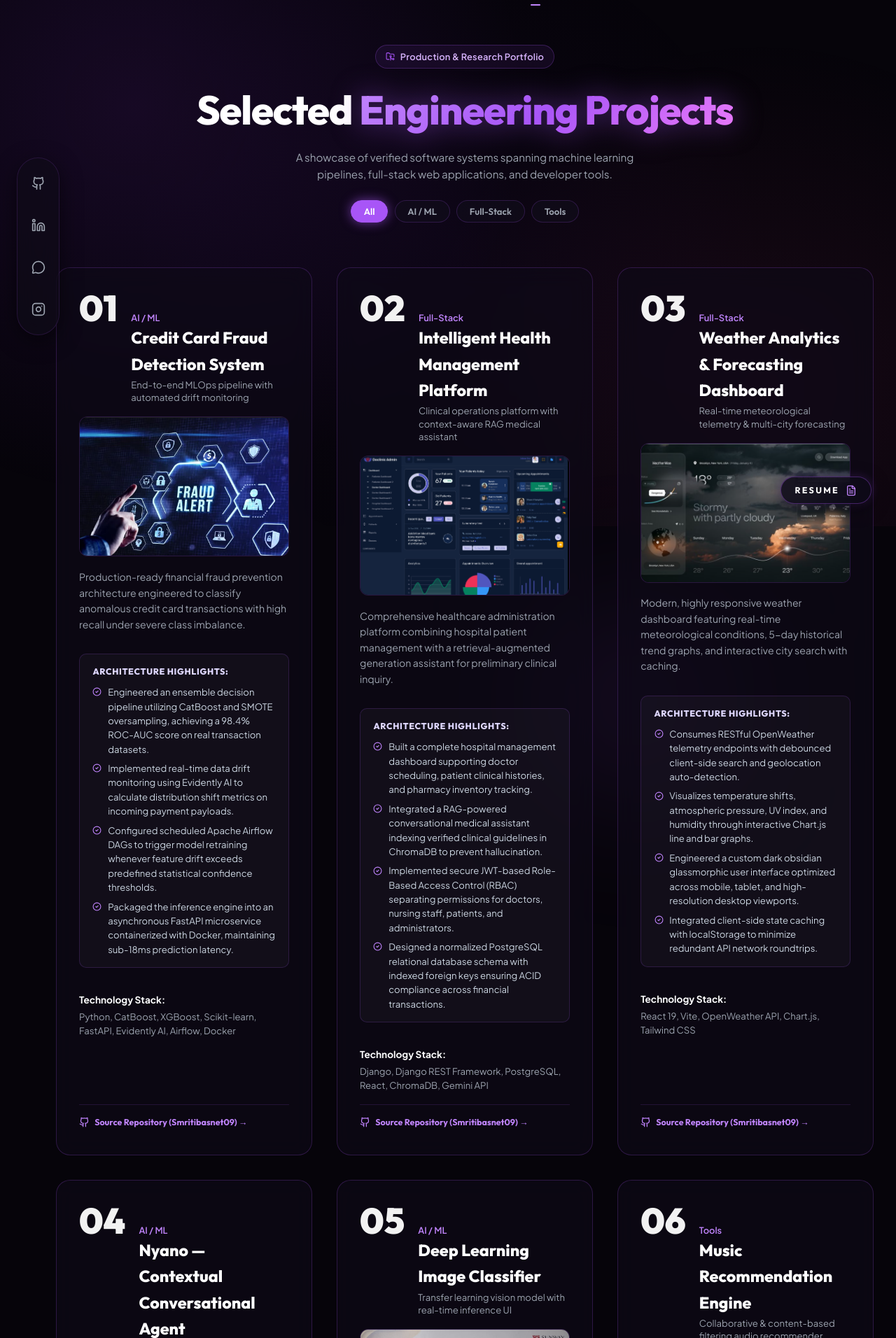
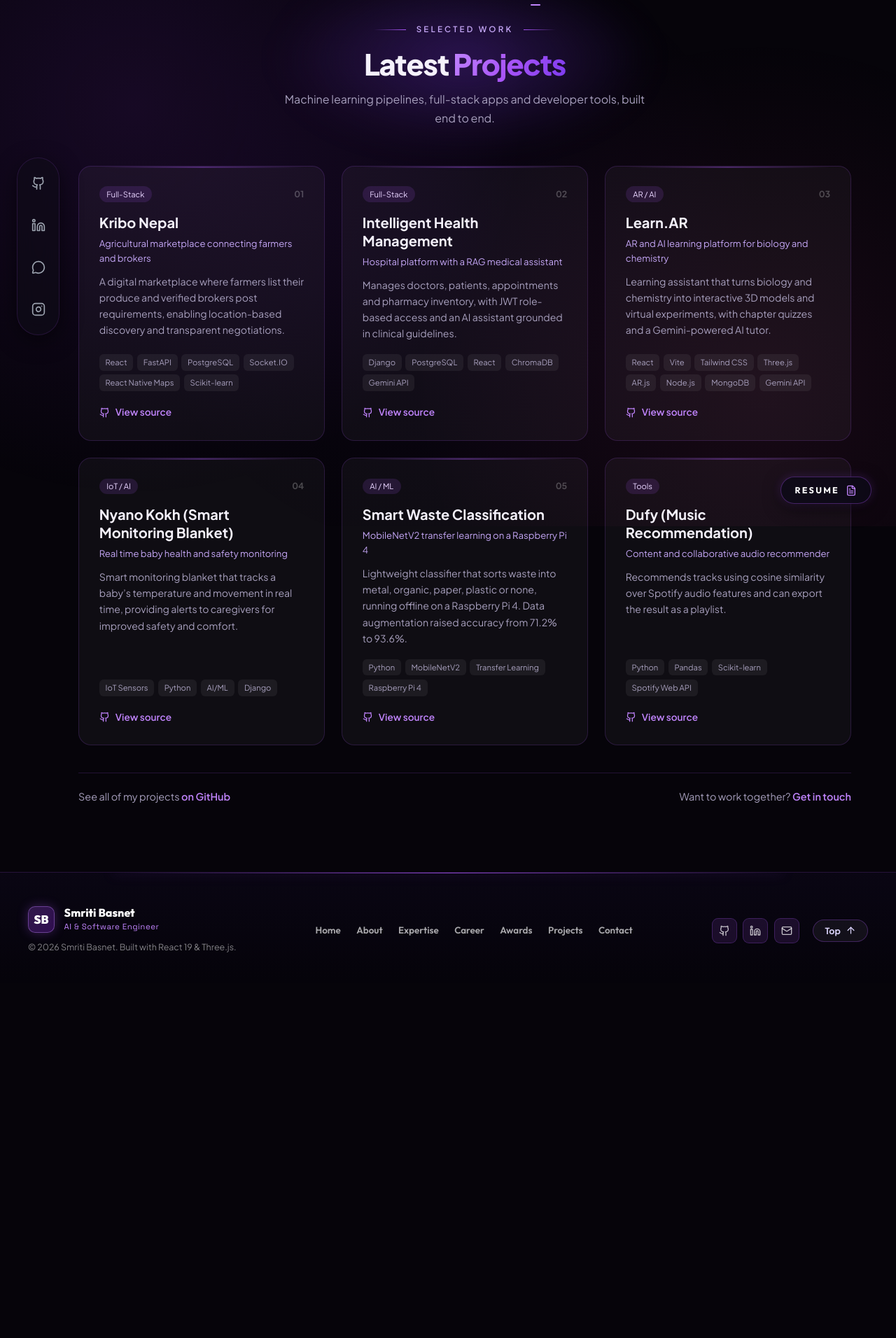
Before and after one commit to Smritibasnet09/Personal-Portfolio, a React (Vite) app: page /projects in a window 1280 px wide. Shown: the part 48-1960 px from the top of the page at 70% size. After the commit the page ends 1452 px from the top, so only its background shows below. Built offline with nearby package versions, Linux system fonts and the light colour scheme.

Commit message:
new changes in latest project section

```diff
--- a/src/Home.jsx
+++ b/src/Home.jsx
@@ -48,13 +48,6 @@ import KalpaImg from './assets/Kalpa.jpeg';
 import DifImg from './assets/dif.png';
 
 // ── Data ──────────────────────────────────────────────────────────────────────
-
-const TECH_MARQUEE = [
-  'Python 3.11', 'PyTorch', 'TensorFlow', 'FastAPI', 'Django REST',
-  'RAG Pipelines', 'LLM Agents', 'Docker', 'Apache Airflow', 'MLflow',
-  'Evidently AI', 'PostgreSQL', 'Redis', 'React 19', 'Next.js',
-  'Scikit-learn', 'CatBoost', 'ChromaDB', 'CI/CD Pipelines',
-];
 
 const PROJECT_FILTERS = ['All Works', 'AI & Machine Learning', 'Full-Stack Systems'];
 
@@ -399,18 +392,6 @@ export default function Home() {
 
       {/* ── 1. HERO ── */}
       <Hero />
-
-      {/* ── TECH MARQUEE ── */}
-      <section className="tech-marquee-wrapper" aria-label="Technology Stack">
-        <div className="tech-marquee-track">
-          {[...TECH_MARQUEE, ...TECH_MARQUEE].map((tech, idx) => (
-            <span key={idx} className="tech-marquee-item">
-              <span className="marquee-dot" />
-              <span>{tech}</span>
-            </span>
-          ))}
-        </div>
-      </section>
 
       {/* ── 2. SELECTED WORK — PREMIUM PROJECTS SHOWCASE ── */}
       <section className="hp-section sw-section" id="projects" aria-label="Selected Work — Featured Projects">
--- a/src/Project.jsx
+++ b/src/Project.jsx
@@ -1,273 +1,425 @@
-import React, { useState } from 'react';
+import React from 'react';
 import { Link } from 'react-router-dom';
-import {
-  Github,
-  ExternalLink,
-  ArrowRight,
-  Cpu,
-  Layers,
-  Sparkles,
-  ShieldAlert,
-  Activity,
-  CheckCircle2,
-  FolderGit2,
-} from 'lucide-react';
+import { Github } from 'lucide-react';
 
-import FraudImg from './assets/Fraud.png';
-import HMSImg from './assets/HMS.png';
-import WeatherImg from './assets/Weatherapp.png';
-import NyanoImg from './assets/Nyano.png';
-import AiImg from './assets/Ai.jpeg';
-import MusicImg from './assets/music.png';
+/* ------------------------------------------------------------------ */
+/*  Styles (everything lives in this one file)                        */
+/*  Change the colors in .pj-section to re-theme the whole page.      */
+/* ------------------------------------------------------------------ */
 
-const FILTERS = ['All', 'AI / ML', 'Full-Stack', 'Tools'];
+const STYLES = `
+.pj-section {
+  --pj-card: rgba(255, 255, 255, 0.04);
+  --pj-border: rgba(168, 85, 247, 0.18);
+  --pj-border-hover: rgba(168, 85, 247, 0.55);
+  --pj-accent: #a855f7;
+  --pj-accent-2: #7c3aed;
+  --pj-text: #f4f1fb;
+  --pj-muted: #a79fbd;
+
+  width: 100%;
+  padding: 4.5rem 2rem 6rem;
+  color: var(--pj-text);
+  /* No background on purpose: your page background shows through */
+}
+
+/* ---------- Header ---------- */
+.pj-header {
+  position: relative;
+  isolation: isolate;
+  max-width: 760px;
+  margin: 0 auto 3.4rem;
+  text-align: center;
+}
+/* soft purple glow behind the heading */
+.pj-header::before {
+  content: '';
+  position: absolute;
+  z-index: -1;
+  top: -70px;
+  left: 50%;
+  width: 540px;
+  height: 260px;
+  transform: translateX(-50%);
+  background: radial-gradient(closest-side, rgba(124, 58, 237, 0.3), transparent);
+  filter: blur(24px);
+  pointer-events: none;
+}
+.pj-eyebrow {
+  display: inline-flex;
+  align-items: center;
+  gap: 0.9rem;
+  margin-bottom: 1.1rem;
+  font-size: 0.72rem;
+  font-weight: 600;
+  letter-spacing: 0.28em;
+  text-transform: uppercase;
+  color: #c4a6f5;
+}
+.pj-eyebrow::before,
+.pj-eyebrow::after {
+  content: '';
+  width: 46px;
+  height: 1px;
+  background: linear-gradient(90deg, transparent, var(--pj-accent));
+}
+.pj-eyebrow::after {
+  transform: scaleX(-1);
+}
+.pj-heading {
+  margin: 0 0 0.9rem;
+  font-size: clamp(1.8rem, 4vw, 2.6rem);
+  font-weight: 800;
+  line-height: 1.1;
+  letter-spacing: -0.03em;
+}
+.pj-gradient-text {
+  background: linear-gradient(120deg, #c084fc, #a855f7 50%, #7c3aed);
+  -webkit-background-clip: text;
+  background-clip: text;
+  -webkit-text-fill-color: transparent;
+}
+.pj-sub {
+  max-width: 520px;
+  margin: 0 auto;
+  color: var(--pj-muted);
+  line-height: 1.65;
+}
+
+/* ---------- Grid ---------- */
+.pj-grid {
+  display: grid;
+  grid-template-columns: repeat(3, minmax(0, 1fr));
+  gap: 1.5rem;
+  max-width: 1240px;
+  margin: 0 auto;
+}
+
+/* ---------- Card ---------- */
+.pj-card {
+  position: relative;
+  display: flex;
+  flex-direction: column;
+  padding: 1.8rem;
+  background: var(--pj-card);
+  border: 1px solid var(--pj-border);
+  border-radius: 18px;
+  transition: transform 0.25s ease, border-color 0.25s ease, box-shadow 0.25s ease;
+  animation: pj-rise 0.55s ease both;
+  animation-delay: calc(var(--d, 0) * 70ms);
+}
+/* thin glow line along the top edge */
+.pj-card::before {
+  content: '';
+  position: absolute;
+  top: 0;
+  left: 1.8rem;
+  right: 1.8rem;
+  height: 2px;
+  border-radius: 0 0 4px 4px;
+  background: linear-gradient(90deg, transparent, var(--pj-accent), transparent);
+  opacity: 0.35;
+  transition: opacity 0.25s ease;
+}
+.pj-card:hover {
+  transform: translateY(-4px);
+  border-color: var(--pj-border-hover);
+  box-shadow: 0 18px 40px -22px rgba(124, 58, 237, 0.6);
+}
+.pj-card:hover::before {
+  opacity: 1;
+}
+
+@keyframes pj-rise {
+  from {
+    opacity: 0;
+    transform: translateY(14px);
+  }
+  to {
+    opacity: 1;
+    transform: translateY(0);
+  }
+}
+
+.pj-head {
+  display: flex;
+  align-items: center;
+  justify-content: space-between;
+  margin-bottom: 1rem;
+}
+.pj-category {
+  display: inline-block;
+  padding: 0.15rem 0.65rem;
+  font-size: 0.7rem;
+  color: #e9d5ff;
+  background: rgba(168, 85, 247, 0.14);
+  border-radius: 999px;
+}
+.pj-number {
+  font-size: 0.78rem;
+  font-weight: 700;
+  color: rgba(255, 255, 255, 0.25);
+}
+.pj-title {
+  margin: 0 0 0.35rem;
+  font-size: 1.25rem;
+  font-weight: 700;
+  line-height: 1.3;
+}
+.pj-tagline {
+  margin: 0 0 0.75rem;
+  font-size: 0.82rem;
+  color: #c4a6f5;
+}
+.pj-desc {
+  margin: 0 0 1.1rem;
+  font-size: 0.88rem;
+  line-height: 1.65;
+  color: var(--pj-muted);
+}
+.pj-stack {
+  display: flex;
+  flex-wrap: wrap;
+  gap: 0.35rem;
+  margin: auto 0 1.2rem;
+  padding: 0;
+  list-style: none;
+}
+.pj-tag {
+  padding: 0.18rem 0.55rem;
+  font-size: 0.7rem;
+  color: var(--pj-muted);
+  background: rgba(255, 255, 255, 0.06);
+  border-radius: 6px;
+}
+
+/* "View source" with an underline that grows on hover */
+.pj-link {
+  position: relative;
+  display: inline-flex;
+  align-items: center;
+  gap: 0.5rem;
+  align-self: flex-start;
+  font-size: 0.85rem;
+  font-weight: 600;
+  color: #c084fc;
+  text-decoration: none;
+}
+.pj-link::after {
+  content: '';
+  position: absolute;
+  left: 0;
+  right: 100%;
+  bottom: -4px;
+  height: 1px;
+  background: currentColor;
+  transition: right 0.25s ease;
+}
+.pj-link:hover {
+  color: #e9d5ff;
+}
+.pj-link:hover::after {
+  right: 0;
+}
+.pj-link:focus-visible,
+.pj-footer a:focus-visible {
+  outline: 2px solid var(--pj-accent);
+  outline-offset: 3px;
+}
+
+/* ---------- Footer line ---------- */
+.pj-footer {
+  display: flex;
+  flex-wrap: wrap;
+  align-items: center;
+  justify-content: space-between;
+  gap: 0.8rem 2rem;
+  max-width: 1240px;
+  margin: 2.4rem auto 0;
+  padding-top: 1.4rem;
+  border-top: 1px solid var(--pj-border);
+  font-size: 0.9rem;
+  color: var(--pj-muted);
+}
+.pj-footer p {
+  margin: 0;
+}
+.pj-footer a {
+  color: #c084fc;
+  font-weight: 600;
+  text-decoration: none;
+}
+.pj-footer a:hover {
+  color: #e9d5ff;
+  text-decoration: underline;
+}
+
+/* ---------- Responsive ---------- */
+@media (max-width: 1024px) {
+  .pj-grid {
+    grid-template-columns: repeat(2, minmax(0, 1fr));
+  }
+}
+@media (max-width: 640px) {
+  .pj-section {
+    padding: 3.5rem 1rem 4rem;
+  }
+  .pj-grid {
+    grid-template-columns: minmax(0, 1fr);
+  }
+  .pj-card {
+    padding: 1.4rem;
+  }
+}
+
+/* ---------- Reduced motion ---------- */
+@media (prefers-reduced-motion: reduce) {
+  .pj-card,
+  .pj-link::after {
+    animation: none !important;
+    transition: none !important;
+  }
+}
+`;
+
+/* ------------------------------------------------------------------ */
+/*  Data (edit your projects here)                                    */
+/* ------------------------------------------------------------------ */
+
+const GITHUB_PROFILE = 'https://github.com/Smritibasnet09';
 
 const PROJECTS = [
   {
     id: 1,
     number: '01',
-    title: 'Credit Card Fraud Detection System',
-    category: 'AI / ML',
-    tagline: 'End-to-end MLOps pipeline with automated drift monitoring',
-    tools: 'Python, CatBoost, XGBoost, Scikit-learn, FastAPI, Evidently AI, Airflow, Docker',
+    title: 'Kribo Nepal',
+    category: 'Full-Stack',
+    tagline: 'Agricultural marketplace connecting farmers and brokers',
     description:
-      'Production-ready financial fraud prevention architecture engineered to classify anomalous credit card transactions with high recall under severe class imbalance.',
-    highlights: [
-      'Engineered an ensemble decision pipeline utilizing CatBoost and SMOTE oversampling, achieving a 98.4% ROC-AUC score on real transaction datasets.',
-      'Implemented real-time data drift monitoring using Evidently AI to calculate distribution shift metrics on incoming payment payloads.',
-      'Configured scheduled Apache Airflow DAGs to trigger model retraining whenever feature drift exceeds predefined statistical confidence thresholds.',
-      'Packaged the inference engine into an asynchronous FastAPI microservice containerized with Docker, maintaining sub-18ms prediction latency.',
-    ],
-    image: FraudImg,
-    github: 'https://github.com/Smritibasnet09',
-    metrics: { accuracy: '98.4% ROC-AUC', latency: '< 18ms', status: 'Production-Ready' },
+      'A digital marketplace where farmers list their produce and verified brokers post requirements, enabling location-based discovery and transparent negotiations.',
+    tools: 'React, FastAPI, PostgreSQL, Socket.IO, React Native Maps, Scikit-learn',
+    github: 'https://github.com/Smritibasnet09/Kribo-Nepal',
   },
   {
     id: 2,
     number: '02',
-    title: 'Intelligent Health Management Platform',
+    title: 'Intelligent Health Management',
     category: 'Full-Stack',
-    tagline: 'Clinical operations platform with context-aware RAG medical assistant',
-    tools: 'Django, Django REST Framework, PostgreSQL, React, ChromaDB, Gemini API',
+    tagline: 'Hospital platform with a RAG medical assistant',
     description:
-      'Comprehensive healthcare administration platform combining hospital patient management with a retrieval-augmented generation assistant for preliminary clinical inquiry.',
-    highlights: [
-      'Built a complete hospital management dashboard supporting doctor scheduling, patient clinical histories, and pharmacy inventory tracking.',
-      'Integrated a RAG-powered conversational medical assistant indexing verified clinical guidelines in ChromaDB to prevent hallucination.',
-      'Implemented secure JWT-based Role-Based Access Control (RBAC) separating permissions for doctors, nursing staff, patients, and administrators.',
-      'Designed a normalized PostgreSQL relational database schema with indexed foreign keys ensuring ACID compliance across financial transactions.',
-    ],
-    image: HMSImg,
-    github: 'https://github.com/Smritibasnet09',
-    metrics: { auth: 'JWT / RBAC', db: 'PostgreSQL ACID', rag: 'ChromaDB' },
+      'Manages doctors, patients, appointments and pharmacy inventory, with JWT role-based access and an AI assistant grounded in clinical guidelines.',
+    tools: 'Django, PostgreSQL, React, ChromaDB, Gemini API',
+    github: GITHUB_PROFILE,
   },
   {
     id: 3,
     number: '03',
-    title: 'Weather Analytics & Forecasting Dashboard',
-    category: 'Full-Stack',
-    tagline: 'Real-time meteorological telemetry & multi-city forecasting',
-    tools: 'React 19, Vite, OpenWeather API, Chart.js, Tailwind CSS',
+    title: 'Learn.AR',
+    category: 'AR / AI',
+    tagline: 'AR and AI learning platform for biology and chemistry',
     description:
-      'Modern, highly responsive weather dashboard featuring real-time meteorological conditions, 5-day historical trend graphs, and interactive city search with caching.',
-    highlights: [
-      'Consumes RESTful OpenWeather telemetry endpoints with debounced client-side search and geolocation auto-detection.',
-      'Visualizes temperature shifts, atmospheric pressure, UV index, and humidity through interactive Chart.js line and bar graphs.',
-      'Engineered a custom dark obsidian glassmorphic user interface optimized across mobile, tablet, and high-resolution desktop viewports.',
-      'Integrated client-side state caching with localStorage to minimize redundant API network roundtrips.',
-    ],
-    image: WeatherImg,
-    github: 'https://github.com/Smritibasnet09',
-    metrics: { ui: 'Glassmorphism', latency: 'Instant Cache', data: 'OpenWeather' },
+      'Learning assistant that turns biology and chemistry into interactive 3D models and virtual experiments, with chapter quizzes and a Gemini-powered AI tutor.',
+    tools: 'React, Vite, Tailwind CSS, Three.js, AR.js, Node.js, MongoDB, Gemini API',
+    github: 'https://github.com/Smritibasnet09/TechSprint_visionary_AR',
   },
  {
   id: 4,
   number: '04',
-    title: 'Nyano — Contextual Conversational Agent',
-    category: 'AI / ML',
-    tagline: 'Multi-turn conversational assistant with streaming inference',
-    tools: 'Python, Google Gemini API, FastAPI, React, WebSocket Streaming',
+  title: 'Nyano Kokh (Smart Monitoring Blanket)',
+  category: 'IoT / AI',
+  tagline: 'Real time baby health and safety monitoring',
   description:
-      'Empathetic, highly responsive generative AI assistant built with custom prompt engineering, streaming response chunks, and dynamic markdown interpretation.',
-    highlights: [
-      'Designed multi-turn conversation memory buffers preserving persona continuity and contextual tokens across extended dialogue sessions.',
-      'Implemented server-sent streaming over FastAPI so tokens render progressively in real-time, reducing perceived time-to-first-token to under 300ms.',
-      'Integrated markdown parsing with syntax highlighting for code snippets, markdown tables, and latex math equations.',
-      'Applied strict safety filters and system-level system prompts to eliminate toxic completions and maintain conversational boundaries.',
-    ],
-    image: NyanoImg,
-    github: 'https://github.com/Smritibasnet09',
-    metrics: { ttft: '< 300ms', protocol: 'Streaming API', model: 'Gemini 1.5 Pro' },
+    'Smart monitoring blanket that tracks a baby’s temperature and movement in real time, providing alerts to caregivers for improved safety and comfort.',
+  tools: 'IoT Sensors, Python, AI/ML, Django',
+  github: GITHUB_PROFILE,
 },
   {
     id: 5,
     number: '05',
-    title: 'Deep Learning Image Classifier',
+    title: 'Smart Waste Classification',
     category: 'AI / ML',
-    tagline: 'Transfer learning vision model with real-time inference UI',
-    tools: 'Python, TensorFlow, Keras, MobileNetV2, Streamlit, NumPy',
+    tagline: 'MobileNetV2 transfer learning on a Raspberry Pi 4',
     description:
-      'Computer vision classification model utilizing deep convolutional networks and transfer learning, equipped with a clean visual web interface for image uploads.',
-    highlights: [
-      'Fine-tuned pre-trained MobileNetV2 architectures on custom labeled image datasets using data augmentation (rotations, flips, zooming).',
-      'Implemented categorical cross-entropy loss optimization with learning rate schedulers and early stopping to prevent overfitting.',
-      'Built an interactive Streamlit frontend displaying class prediction probabilities, confidence score meters, and feature map visualizations.',
-      'Optimized the final model weights with quantization for lightweight inference without noticeable loss in top-1 accuracy.',
-    ],
-    image: AiImg,
-    github: 'https://github.com/Smritibasnet09',
-    metrics: { backbone: 'MobileNetV2', inference: 'Real-Time', framework: 'TensorFlow' },
+      'Lightweight classifier that sorts waste into metal, organic, paper, plastic or none, running offline on a Raspberry Pi 4. Data augmentation raised accuracy from 71.2% to 93.6%.',
+    tools: 'Python, MobileNetV2, Transfer Learning, Raspberry Pi 4',
+    github: 'https://github.com/Smritibasnet09/Waste-Classification-System-Using-Transfer-Learning',
   },
   {
     id: 6,
     number: '06',
-    title: 'Music Recommendation Engine',
+    title: 'Dufy (Music Recommendation)',
     category: 'Tools',
-    tagline: 'Collaborative & content-based filtering audio recommender',
-    tools: 'Python, Pandas, Scikit-learn, Spotify Web API, Cosine Similarity',
+    tagline: 'Content and collaborative audio recommender',
     description:
-      'Algorithmic music recommendation system capable of generating tailored playlists based on acoustic feature similarity, genre vectors, and listener preferences.',
-    highlights: [
-      'Extracted high-dimensional audio feature vectors (danceability, acousticness, valence, tempo) via the Spotify Web API.',
-      'Engineered a cosine-similarity recommendation matrix mapping track distances in high-dimensional feature space.',
-      'Built a hybrid ranking model blending collaborative user interaction signals with intrinsic acoustic content vectors.',
-      'Packaged into a modular Python script with interactive CLI prompts and automated Spotify playlist export capabilities.',
-    ],
-    image: MusicImg,
-    github: 'https://github.com/Smritibasnet09',
-    metrics: { algorithm: 'Cosine Similarity', features: '12 Acoustic Vectors', api: 'Spotify API' },
+      'Recommends tracks using cosine similarity over Spotify audio features and can export the result as a playlist.',
+    tools: 'Python, Pandas, Scikit-learn, Spotify Web API',
+    github: GITHUB_PROFILE,
   },
 ];
 
+/* ------------------------------------------------------------------ */
+/*  Page                                                               */
+/* ------------------------------------------------------------------ */
+
 export default function Project() {
-  const [activeFilter, setActiveFilter] = useState('All');
+  return (
+    <section className="pj-section" aria-label="Projects">
+      <style>{STYLES}</style>
 
-  const filtered =
-    activeFilter === 'All'
-      ? PROJECTS
-      : PROJECTS.filter((p) => p.category === activeFilter);
+      <header className="pj-header">
+        <span className="pj-eyebrow">Selected Work</span>
+        <h1 className="pj-heading">
+          Latest <span className="pj-gradient-text">Projects</span>
+        </h1>
+        <p className="pj-sub">
+          Machine learning pipelines, full-stack apps and developer tools, built end to end.
+        </p>
+      </header>
 
-  return (
-    <section className="work-viewport-section" aria-label="Software Engineering Projects">
-      <div className="work-glow-orb" />
-
-      {/* Header */}
-      <div className="work-header-center">
-        <div className="career-badge-pill">
-          <FolderGit2 size={13} className="career-badge-icon" />
-          <span>Production &amp; Research Portfolio</span>
-        </div>
-        <h1 className="work-main-title">
-          Selected <span className="title-purple-gradient">Engineering Projects</span>
-        </h1>
-        <p className="work-subtext">
-          A showcase of verified software systems spanning machine learning pipelines, full-stack web applications, and developer tools.
-        </p>
-
-        {/* Filter Pills */}
-        <div className="work-filter-pills">
-          {FILTERS.map((filter) => (
-            <button
-              key={filter}
-              className={`filter-pill-btn ${activeFilter === filter ? 'active' : ''}`}
-              onClick={() => setActiveFilter(filter)}
-            >
-              {filter}
-            </button>
-          ))}
-        </div>
+      <div className="pj-grid">
+        {PROJECTS.map((p, i) => (
+          <article key={p.id} className="pj-card" style={{ '--d': i }}>
+            <div className="pj-head">
+              <span className="pj-category">{p.category}</span>
+              <span className="pj-number">{p.number}</span>
             </div>
 
-      {/* Project Cards Grid */}
-      <div className="work-cards-grid">
-        {filtered.map((project) => (
-          <article key={project.id} className="work-showcase-card">
-            {/* Top Row: Number & Title */}
-            <div className="work-card-top-row">
-              <span className="work-giant-number">{project.number}</span>
-              <div className="work-title-group">
-                <span className="work-item-category">{project.category}</span>
-                <h2 className="work-item-name">{project.title}</h2>
-                <span className="work-item-tagline">{project.tagline}</span>
-              </div>
-            </div>
+            <h2 className="pj-title">{p.title}</h2>
+            <p className="pj-tagline">{p.tagline}</p>
+            <p className="pj-desc">{p.description}</p>
 
-            {/* Preview Frame */}
-            <div className="work-preview-frame">
-              <img
-                src={project.image}
-                alt={project.title}
-                className="work-preview-img"
-                loading="lazy"
-              />
-              <div className="work-preview-overlay">
-                <a
-                  href={project.github}
-                  target="_blank"
-                  rel="noopener noreferrer"
-                  className="preview-link-btn"
-                >
-                  <Github size={16} />
-                  <span>Inspect Codebase</span>
-                </a>
-              </div>
-            </div>
-
-            {/* Description */}
-            <p className="work-item-description">{project.description}</p>
-
-            {/* Key Engineering Highlights */}
-            <div className="work-highlights-box">
-              <span className="highlights-label">Architecture Highlights:</span>
-              <ul className="highlights-list">
-                {project.highlights.map((h, i) => (
-                  <li key={i} className="highlight-item">
-                    <CheckCircle2 size={13} className="highlight-bullet" />
-                    <span>{h}</span>
+            <ul className="pj-stack" aria-label="Technology stack">
+              {p.tools.split(',').map((t) => (
+                <li key={t} className="pj-tag">
+                  {t.trim()}
                 </li>
               ))}
             </ul>
-            </div>
 
-            {/* Tools Tech Stack */}
-            <div className="work-tools-block">
-              <span className="tools-block-label">Technology Stack:</span>
-              <span className="tools-block-text">{project.tools}</span>
-            </div>
-
-            {/* Footer */}
-            <div className="work-card-footer">
             <a
-                href={project.github}
+              href={p.github}
               target="_blank"
               rel="noopener noreferrer"
-                className="work-repo-link"
+              className="pj-link"
+              aria-label={`View ${p.title} source code on GitHub`}
             >
-                <Github size={15} />
-                <span>Source Repository (Smritibasnet09) →</span>
+              <Github size={15} aria-hidden="true" />
+              View source
             </a>
-            </div>
           </article>
         ))}
       </div>
 
-      {/* Next CTA */}
-      <div className="about-page-cta" style={{ marginTop: '5rem' }}>
-        <div className="cta-banner-inner">
-          <div>
-            <h3 className="cta-banner-title">Have a technical problem that needs solving?</h3>
-            <p className="cta-banner-desc">Let’s discuss custom AI pipelines, robust FastAPI backends, or collaborative software engineering.</p>
-          </div>
-          <div className="cta-banner-actions">
-            <Link to="/contact" className="btn-purple-glow">
-              <span>Start Conversation</span>
-              <ArrowRight size={15} />
-            </Link>
-            <Link to="/expertise" className="btn-ghost-glass">
-              <span>Explore Tech Capabilities</span>
-            </Link>
-          </div>
-        </div>
+      <div className="pj-footer">
+        <p>
+          See all of my projects{' '}
+          <a href={GITHUB_PROFILE} target="_blank" rel="noopener noreferrer">
+            on GitHub
+          </a>
+        </p>
+        <p>
+          Want to work together? <Link to="/contact">Get in touch</Link>
+        </p>
       </div>
     </section>
   );
```
Lines whose indentation alone changed are shown as unchanged.
